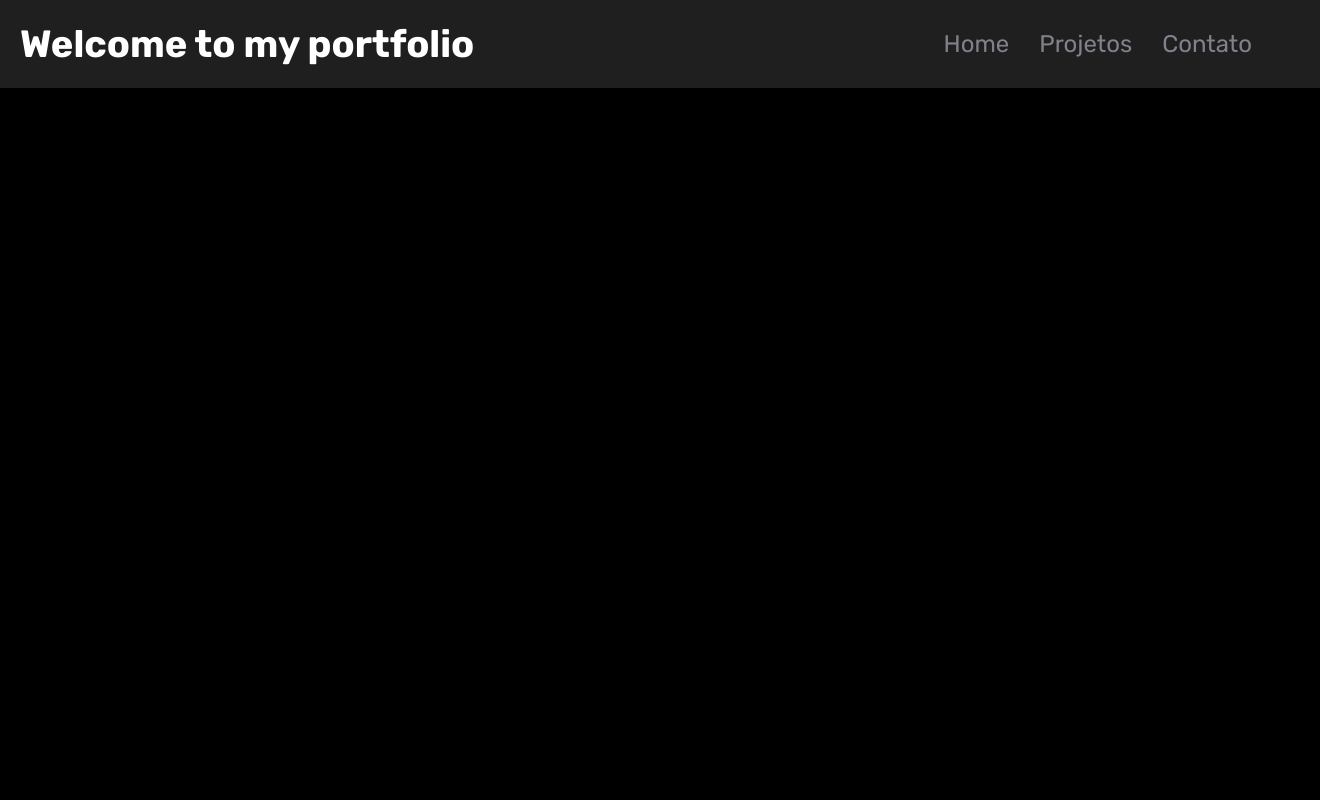
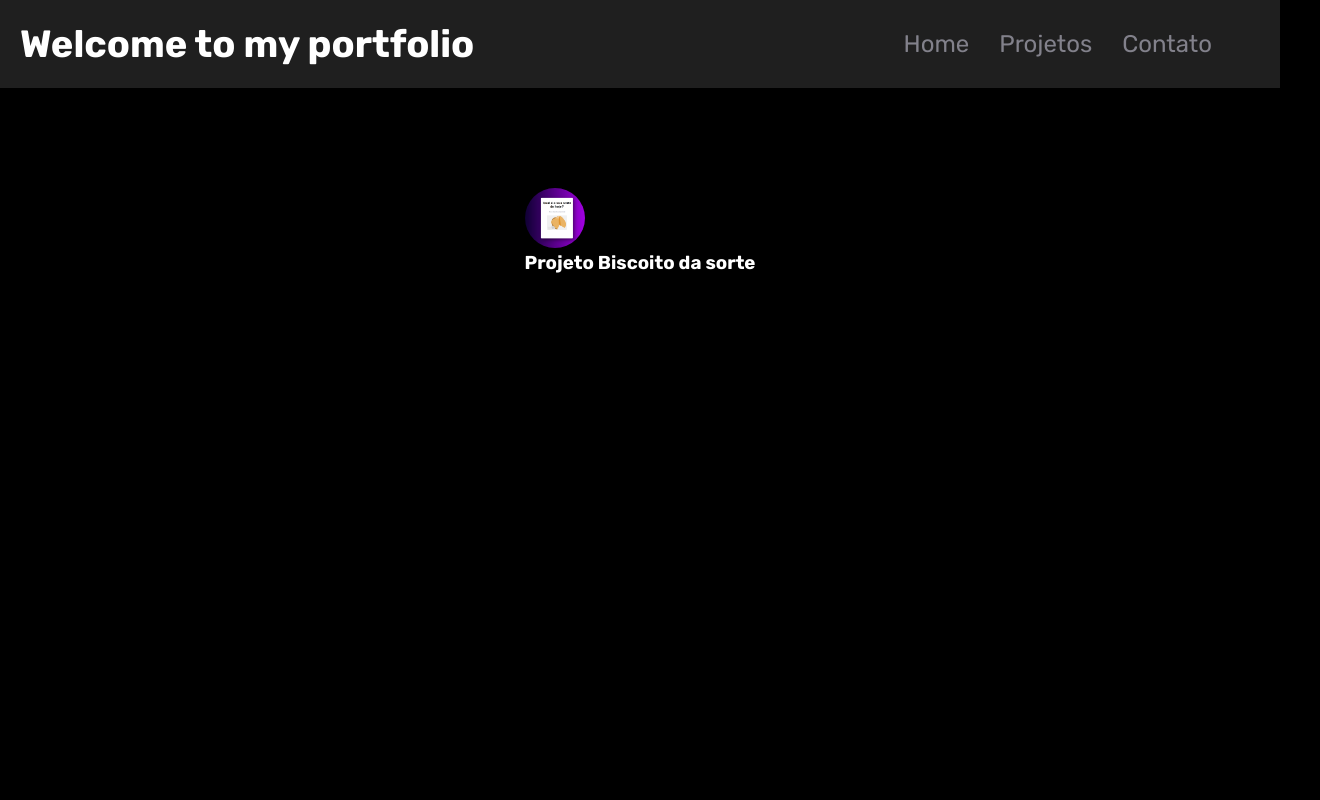
Before and after one commit to wagnerfelten/Portifolio, a React (Vite) app: page /project in a window 1280 px wide. Shown: the top 800 px of the page, 1320 px wide, since content can reach past the window. Built offline with nearby package versions, Linux system fonts and the light colour scheme.

Commit message:
começando a colocar os projetos na pasta page/project

```diff
--- a/src/components/NavBar/style.css
+++ b/src/components/NavBar/style.css
@@ -1,5 +1,5 @@
 .header-container{
-    width: 100%;
+
     height: 48px;
     background-color: #1f1f1f;
 
@@ -14,7 +14,7 @@
 
 .header-container h1{
     font-family: "Rubik";
-    font-width: 700;
+    width: 700;
     font-size: 38px;
     color: white;
     animation: anima 2s;
--- a/src/pages/Contact/contact.tsx
+++ b/src/pages/Contact/contact.tsx
@@ -24,10 +24,12 @@ const Contact = () => {
         <h4> whast</h4>
         </div>
 
+        <Link to="https://mail.google.com/mail/u/0/#inbox">
         <div className="email">
         <img src={email} alt="email"/>
         <h4>E-mail</h4>
         </div>
+        </Link>
 
       </main>
     )
--- a/src/pages/Contact/style.css
+++ b/src/pages/Contact/style.css
@@ -21,6 +21,7 @@
 .main-container a{
     text-decoration: none;
     color: white;
+
 }
 
 .main-container h4{
@@ -29,3 +30,8 @@
 
     margin-top: 10px;
 }
+
+.main-container h4:hover{
+    color: aqua;
+    cursor: pointer;
+}
--- a/src/pages/Project/project.tsx
+++ b/src/pages/Project/project.tsx
@@ -1,9 +1,16 @@
-
+import { Link } from "react-router-dom";
+import Bisco from "../../assets/img/biscoito.png";
 
 const Project = () => {
 return(
     <main className="main-container">
-
+      <div className="Bisco">
+        <img src={Bisco} alt="img-biscoito" />
+        <Link to="https://wagnerfelten.github.io/BiscoitoDaSorte/">
+        <h3>Projeto Biscoito da sorte</h3>
+        </Link>
+        <p>JS - CSS - HTML</p>
+      </div>
 
 
     </main>
```
Also changed, not shown: src/assets/img/biscoito.png (added).
